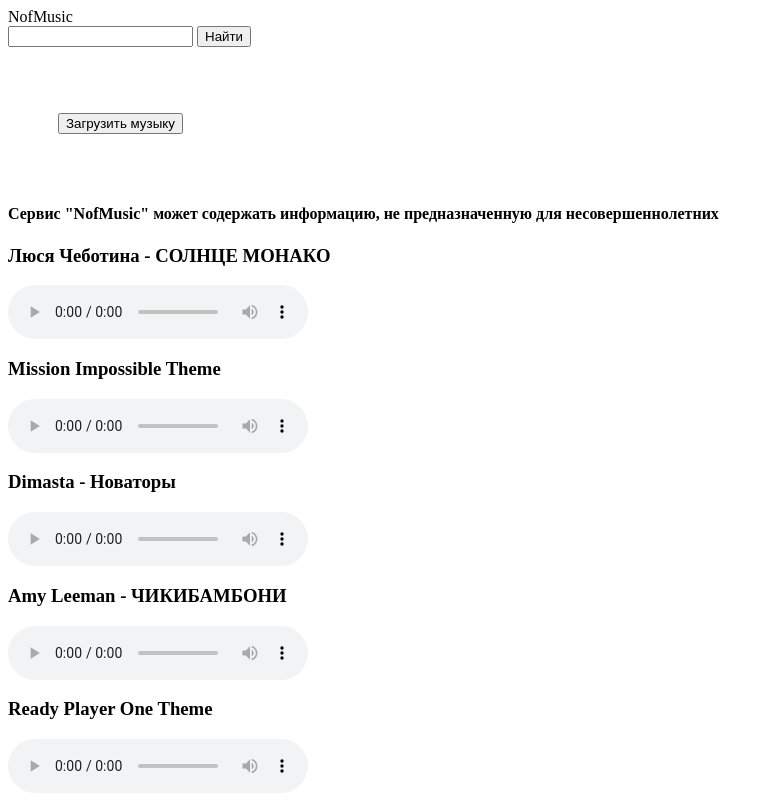
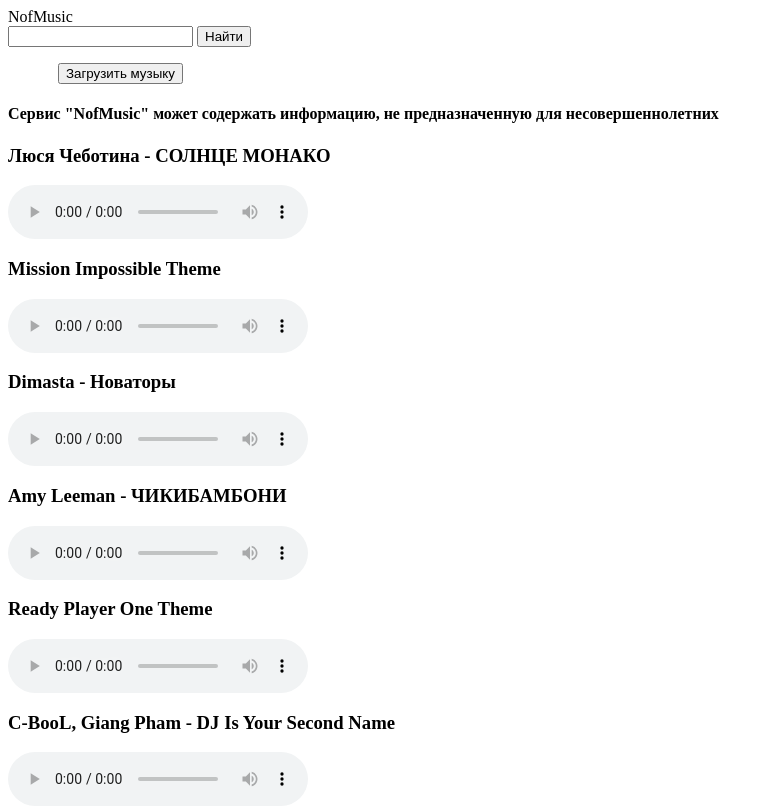
Before and after one commit to klufcor/NofMusic, a plain HTML site: page index.html in a window 1280 px wide. Shown: the top 809 px of the page, without its empty margins (0-774 px from the left). Drawn offline with Linux system fonts and the light colour scheme.

Commit message:
Update index.html

```diff
--- a/index.html
+++ b/index.html
@@ -13,8 +13,9 @@
 
 <form action="http://noferty.tilda.ws/page31784893.html" method="get" target="_blank">
     <button type="submit" style="
-    margin: 50px;
+    margin: 0px 0px 0px 50px;
 ">Загрузить музыку</button>
+
 
         <h4>Сервис "NofMusic" может содержать информацию, не предназначенную для несовершеннолетних</h4>
 
```
